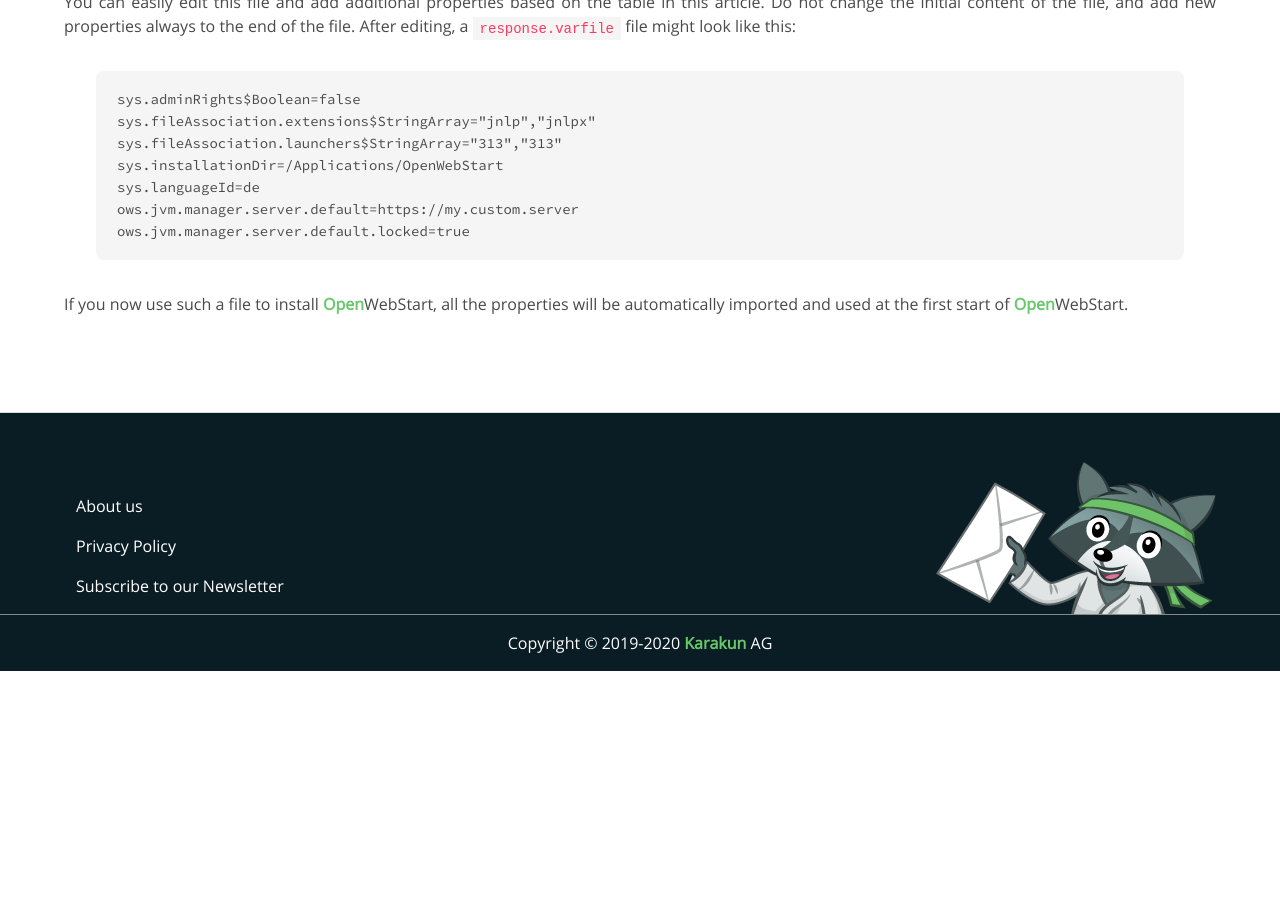
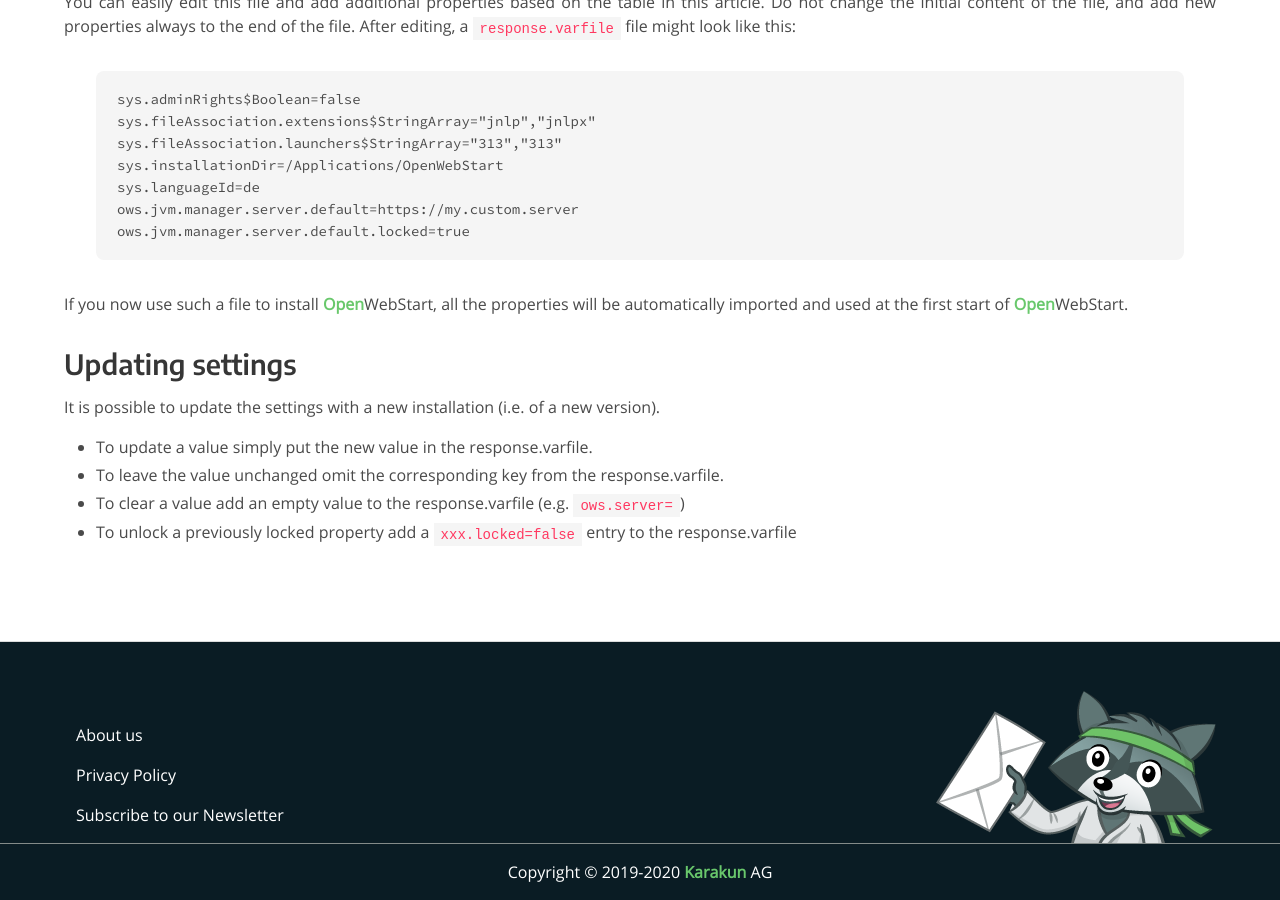
Before and after one commit to karakun/openwebstart-page, a Jekyll site: the page built from predefined-and-locked-properties.md, in a window 1280 px wide and 900 px high, scrolled down 2773 px. Built offline with Jekyll 4.4.1, drawn with Linux system fonts in a browser that asks for light colours; comment, search, counter and statistics services are not loaded; before the commit the page ends 3444 px from its top, so only the background shows below that.

Commit message:
add documentation for updating props with response.varfile

```diff
--- a/predefined-and-locked-properties.md
+++ b/predefined-and-locked-properties.md
@@ -55,3 +55,10 @@ ows.jvm.manager.server.default.locked=true
 {% endhighlight %}
 
 If you now use such a file to install <span class="my-karakun">Open</span>WebStart, all the properties will be automatically imported and used at the first start of <span class="my-karakun">Open</span>WebStart.
+
+## Updating settings
+It is possible to update the settings with a new installation (i.e. of a new version).
+* To update a value simply put the new value in the response.varfile.
+* To leave the value unchanged omit the corresponding key from the response.varfile.
+* To clear a value add an empty value to the response.varfile (e.g. `ows.server=`)
+* To unlock a previously locked property add a `xxx.locked=false` entry to the response.varfile
```
